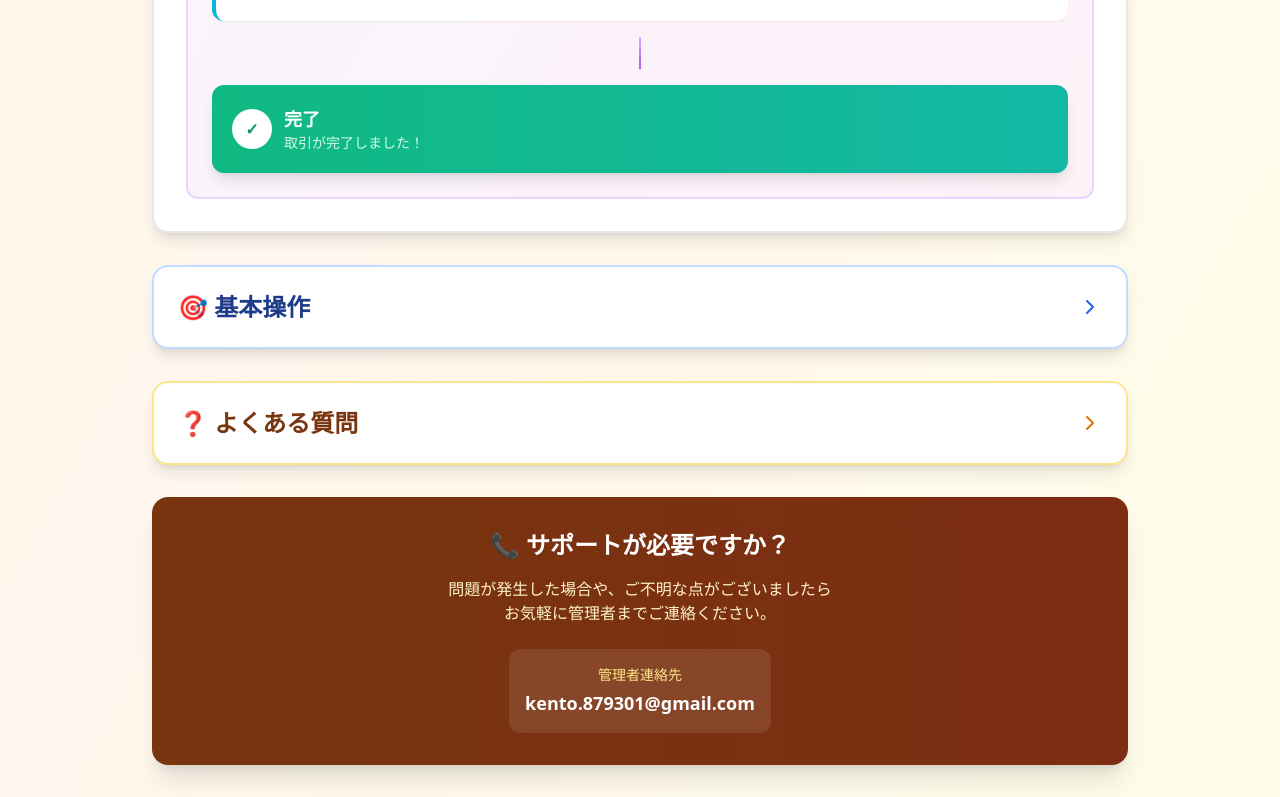
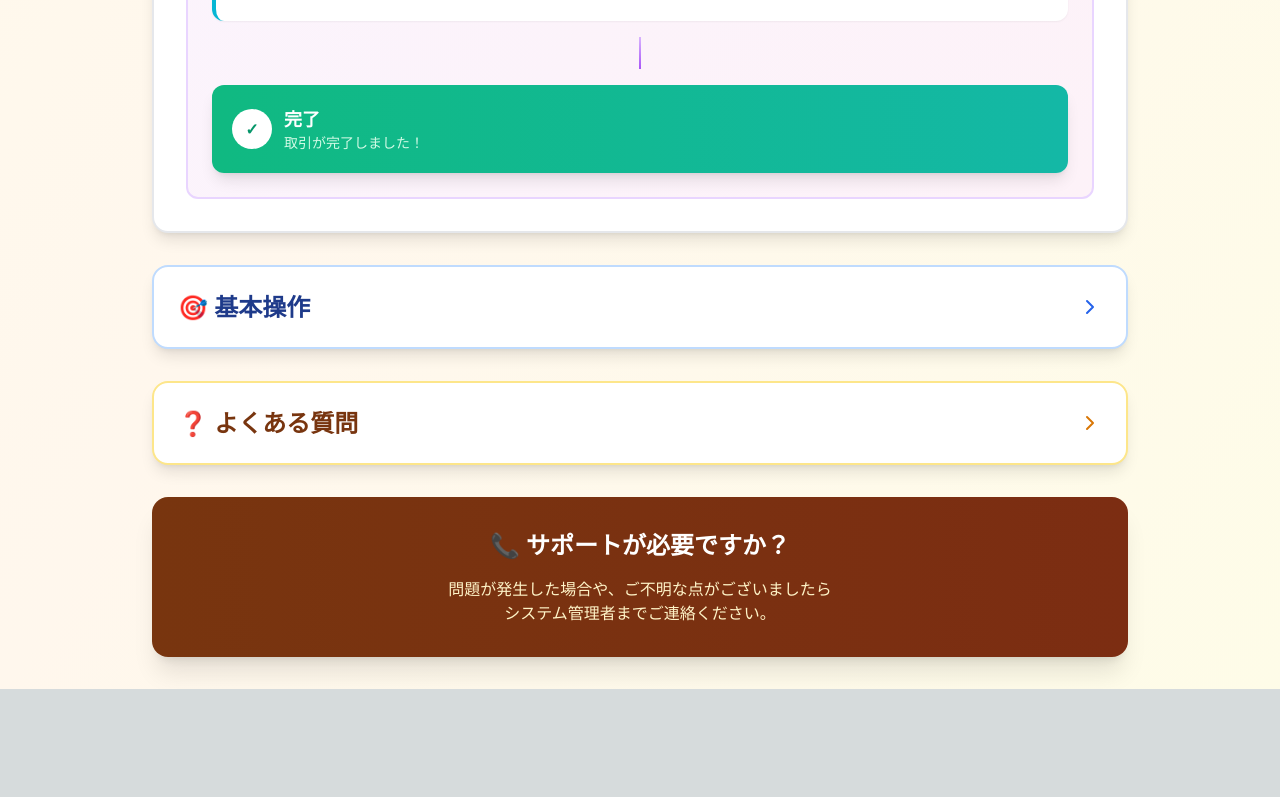
Before and after one commit to guangsijianren05-hub/furniture-auth-system, a Next.js app: page /manual in a window 1280 px wide. Shown: the part 1507-2304 px from the top of the page. After the commit the page ends 2196 px from the top, so only its background shows below. Built offline with nearby package versions, Linux system fonts and the light colour scheme; no server answers.

Commit message:
Update manual.js

```diff
--- a/pages/manual.js
+++ b/pages/manual.js
@@ -323,7 +323,7 @@ const Manual = () => {
 
                 <div className="bg-gray-50 rounded-lg p-4">
                   <h4 className="font-bold text-gray-900 mb-2">Q. パスワードを忘れました</h4>
-                  <p className="text-gray-700">A. 管理者（kento.879301@gmail.com）に連絡してください。パスワードをリセットします。</p>
+                  <p className="text-gray-700">A. システム管理者に連絡してください。パスワードをリセットします。</p>
                 </div>
               </div>
             </div>
@@ -333,14 +333,10 @@ const Manual = () => {
         {/* サポート */}
         <div className="bg-gradient-to-r from-amber-900 to-orange-900 text-white rounded-2xl shadow-xl p-8 text-center">
           <h2 className="text-2xl font-bold mb-4">📞 サポートが必要ですか？</h2>
-          <p className="text-amber-100 mb-6">
+          <p className="text-amber-100">
             問題が発生した場合や、ご不明な点がございましたら<br />
-            お気軽に管理者までご連絡ください。
+            システム管理者までご連絡ください。
           </p>
-          <div className="bg-white/10 backdrop-blur-sm rounded-xl p-4 inline-block">
-            <p className="text-sm text-amber-200 mb-1">管理者連絡先</p>
-            <p className="font-bold text-lg">kento.879301@gmail.com</p>
-          </div>
         </div>
       </div>
     </div>
```
